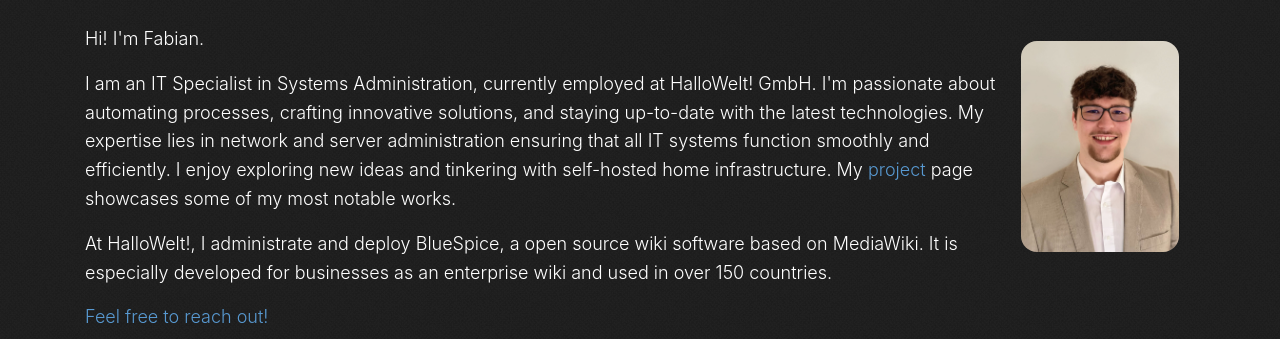
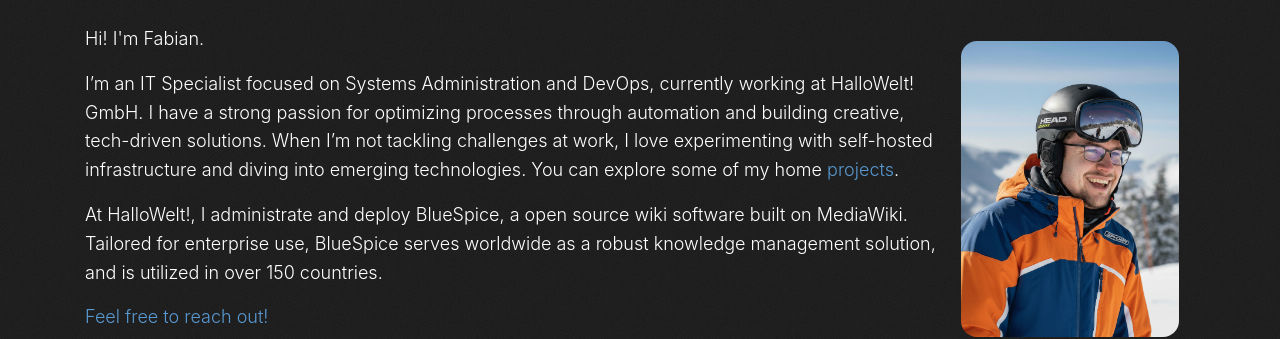
Before and after one commit to F4ban/website, a Vue app: page /about in a window 1280 px wide. Shown: the part 155-494 px from the top of the page. Built offline with nearby package versions, Linux system fonts and the light colour scheme; what @plausible-analytics/tracker would draw is missing.

Commit message:
Update About view

```diff
--- a/src/views/AboutView.vue
+++ b/src/views/AboutView.vue
@@ -8,7 +8,7 @@
       </div>
       <div class="row mb-3">
         <div class="col-auto me-auto text-start">
-          <div class="p-3 float-md-end d-block mx-auto" style="width: 190px">
+          <div class="p-3 float-md-end d-block mx-auto" style="width: 250px">
             <img
               class="img-fluid rounded-4"
               src="../assets/me.jpg"
@@ -17,20 +17,19 @@
           </div>
           <p>Hi! I'm Fabian.</p>
           <p>
-            I am an IT Specialist in Systems Administration, currently employed
-            at HalloWelt! GmbH. I'm passionate about automating processes,
-            crafting innovative solutions, and staying up-to-date with the
-            latest technologies. My expertise lies in network and server
-            administration ensuring that all IT systems function smoothly and
-            efficiently. I enjoy exploring new ideas and tinkering with
-            self-hosted home infrastructure. My
-            <router-link to="/projects">project</router-link> page showcases
-            some of my most notable works.
+            I’m an IT Specialist focused on Systems Administration and DevOps,
+            currently working at HalloWelt! GmbH. I have a strong passion for
+            optimizing processes through automation and building creative,
+            tech-driven solutions. When I’m not tackling challenges at work, I
+            love experimenting with self-hosted infrastructure and diving into
+            emerging technologies. You can explore some of my home
+            <router-link to="/projects">projects</router-link>.
           </p>
           <p>
             At HalloWelt!, I administrate and deploy BlueSpice, a open source
-            wiki software based on MediaWiki. It is especially developed for
-            businesses as an enterprise wiki and used in over 150 countries.
+            wiki software built on MediaWiki. Tailored for enterprise use,
+            BlueSpice serves worldwide as a robust knowledge management
+            solution, and is utilized in over 150 countries.
           </p>
           <p>
             <router-link to="/connect">Feel free to reach out!</router-link>
```
Also changed, not shown: src/assets/me.jpg.
